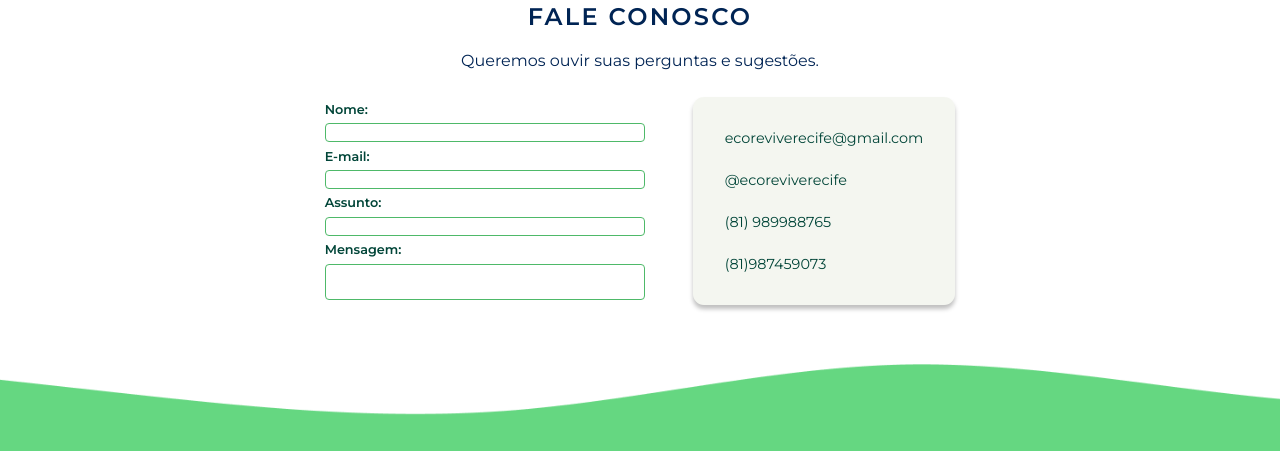
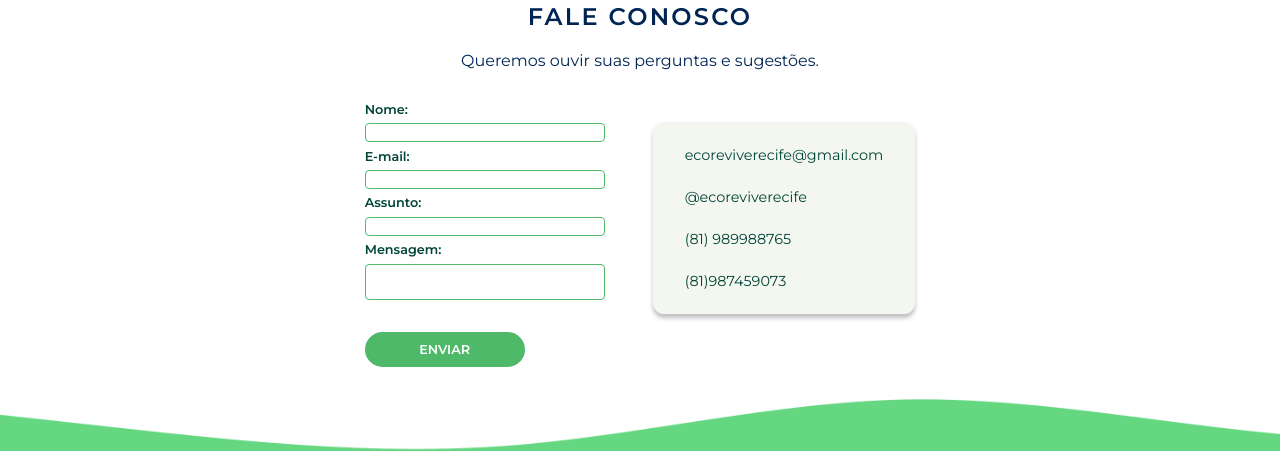
Before and after one commit to dEgito/EcoRevive, a React (Create React App) app in the folder eco-revive/: page / in a window 1280 px wide. Shown: the part 149-600 px from the top of the page. Built offline with nearby package versions, Linux system fonts and the light colour scheme.

Commit message:
refactor: troca nome da props de type para category

```diff
--- a/eco-revive/src/components/button/index.js
+++ b/eco-revive/src/components/button/index.js
@@ -1,7 +1,7 @@
 import { Btn } from "./style";
 
-function Button({ type, children }) {
-  return <Btn type={type}>{children}</Btn>;
+function Button({ category, children }) {
+  return <Btn category={category} >{children}</Btn>;
 }
 
 export default Button;
--- a/eco-revive/src/components/button/style.js
+++ b/eco-revive/src/components/button/style.js
@@ -12,10 +12,11 @@ export const Btn = styled.button`
   font-size: 0.8rem;
   font-weight: 700;
   text-transform: uppercase;
+  transition: all 0.3s ease-out;
 
   border: 2px solid
     ${(props) => {
-      switch (props.type) {
+      switch (props.category) {
         case "primary":
           return "#4eb969";
 
@@ -30,7 +31,7 @@ export const Btn = styled.button`
       }
     }};
   background-color: ${(props) => {
-    switch (props.type) {
+    switch (props.category) {
       case "primary":
         return "#4eb969";
 
@@ -46,7 +47,7 @@ export const Btn = styled.button`
   }};
 
   color: ${(props) => {
-    switch (props.type) {
+    switch (props.category) {
       case "primary":
         return "#ffffff";
 
@@ -63,7 +64,7 @@ export const Btn = styled.button`
   &:hover {
     border: 2px solid
       ${(props) => {
-        switch (props.type) {
+        switch (props.category) {
           case "primary":
             return "#0E3973";
           case "secundary":
@@ -75,7 +76,7 @@ export const Btn = styled.button`
         }
       }};
     background-color: ${(props) => {
-      switch (props.type) {
+      switch (props.category) {
         case "primary":
           return "#0E3973";
         case "secundary":
@@ -87,7 +88,7 @@ export const Btn = styled.button`
       }
     }};
     color: ${(props) => {
-      switch (props.type) {
+      switch (props.category) {
         case "primary":
           return "#f2f2f2";
         case "secundary":
--- a/eco-revive/src/components/navbar/index.js
+++ b/eco-revive/src/components/navbar/index.js
@@ -38,8 +38,8 @@ function Navbar() {
         </div>
 
         <BtnContainer>
-          <Button type="primary">Cadastre-se</Button>
-          <Button type="secundary">Entrar</Button>
+          <Button category="primary">Cadastre-se</Button>
+          <Button category="secundary">Entrar</Button>
         </BtnContainer>
       </Menu>
     </Container>
--- a/eco-revive/src/pages/contactUs/contact.js
+++ b/eco-revive/src/pages/contactUs/contact.js
@@ -5,6 +5,7 @@ import ColaboratorSection from "../../components/colaboratorSection/colaboratorS
 import Copyright from "../../components/copyright/copyright";
 
 import { Container, Content, InfoBox, Section } from "./style";
+import Button from "../../components/button";
 
 function ContactUs() {
   return (
@@ -15,6 +16,7 @@ function ContactUs() {
         <p>Queremos ouvir suas perguntas e sugestões.</p>
 
         <Content>
+          <div>
             <form>
               <Input type="text" item="name" label="Nome:" />
               <Input type="text" item="email" label="E-mail:" />
@@ -23,6 +25,8 @@ function ContactUs() {
               <label for="message">Mensagem:</label>
               <textarea id="message" />
             </form>
+            <Button category="primary" type="submit">Enviar</Button>
+          </div>
 
           <InfoBox>
             <div>
--- a/eco-revive/src/pages/contactUs/style.js
+++ b/eco-revive/src/pages/contactUs/style.js
@@ -11,7 +11,7 @@ export const Container = styled.div`
     text-transform: uppercase;
 
     @media (max-width: 480px) {
-      font-size: 1rem; /* Porcentagem do tamanho da tela */
+      font-size: 1rem;
     }
   }
 
@@ -24,7 +24,7 @@ export const Container = styled.div`
   P {
     margin: 0;
     @media (max-width: 480px) {
-      font-size: 0.8rem; /* Porcentagem do tamanho da tela */
+      font-size: 0.8rem;
     }
   }
 `;
@@ -42,7 +42,7 @@ export const Section = styled.section`
 export const Content = styled.div`
   display: flex;
   flex-direction: row;
-  flex-wrap: wrap;
+  flex-wrap: wrap-reverse;
   align-items: center;
   justify-content: center;
   column-gap: 3rem;
@@ -72,6 +72,10 @@ export const Content = styled.div`
       border: 1px solid #4eb969;
       border-radius: 0.25rem;
       resize: none;
+
+      @media (max-width: 600px) {
+        margin-bottom: 0;
+      }
     }
   }
 `;
@@ -80,7 +84,7 @@ export const InfoBox = styled.div`
   display: flex;
   flex-direction: column;
   gap: 1.5rem;
-  padding: 2rem;
+  padding: 1.5rem 2rem;
   border-radius: 0.6875rem;
   background: rgba(111, 145, 61, 0.08);
   box-shadow: 0px 4px 4px 0px rgba(0, 0, 0, 0.25);
@@ -90,4 +94,8 @@ export const InfoBox = styled.div`
     font-size: 0.9rem;
     margin: 0;
   }
+
+  @media (max-width: 550px) {
+    margin-top: 2rem;
+  }
 `;
--- a/eco-revive/src/pages/guidePage/guidepage.js
+++ b/eco-revive/src/pages/guidePage/guidepage.js
@@ -72,7 +72,7 @@ function GuidePage() {
             Facilitando o processo de descarte responsável e colabora ativamente
             com a e-reciclagem.
           </p>
-          <Button type="accent">Saiba mais</Button>
+          <Button category="accent">Saiba mais</Button>
         </div>
 
         <img src={RecycleSymbol} />
@@ -137,7 +137,7 @@ function GuidePage() {
           <p>
             Conheça a <span>ECO REVIVE</span>
           </p>
-          <Button type="accent">Saiba mais</Button>
+          <Button category="accent">Saiba mais</Button>
         </div>
 
         <img src={Idea} />
```
Lines whose indentation alone changed are shown as unchanged.
